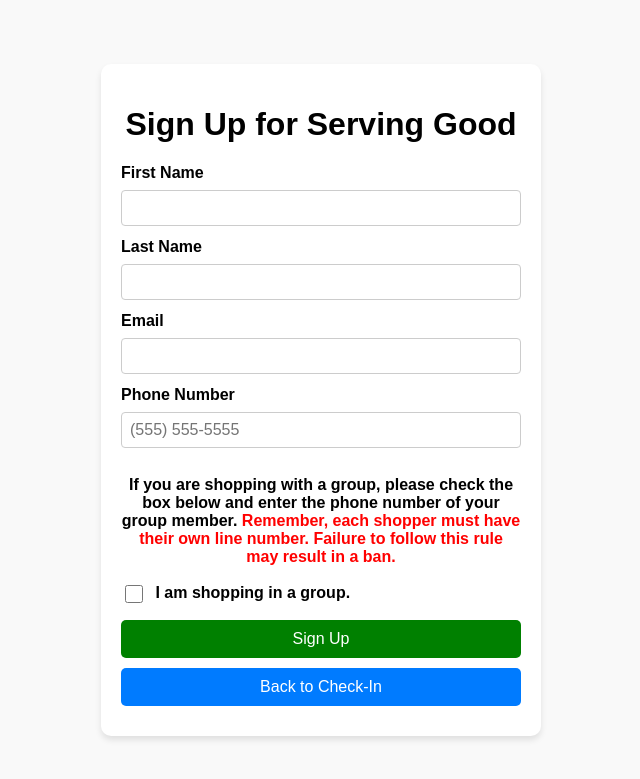
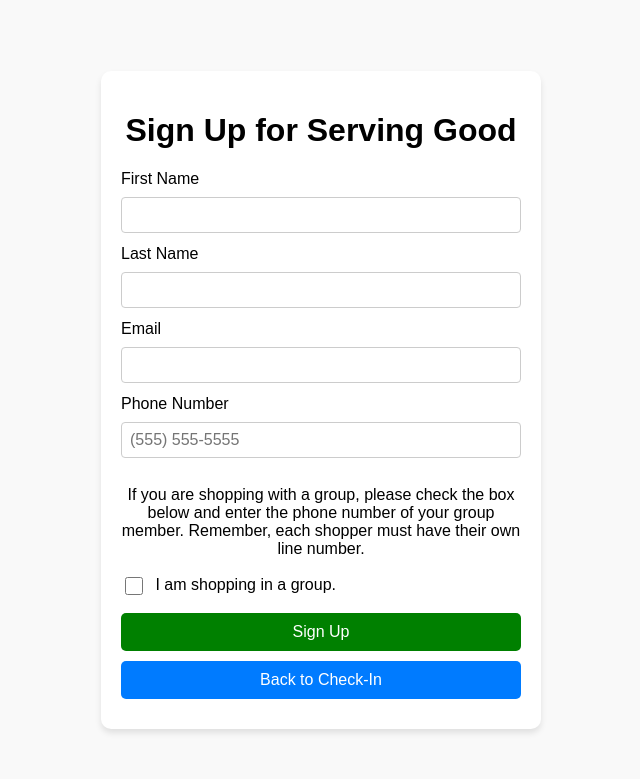
Before and after one commit to 5l8r/ServingGoodCheckInSystem, a Flask app: page /signup in a window 1280 px wide. Shown: the top 779 px of the page, without its empty margins (319-959 px from the left). Run offline with Flask 3, Linux system fonts and the light colour scheme; parts of the project's set-up code (start-up, migrations or seed data) failed here and were passed over.

Commit message:
v1.5.1 - Continued fix

```diff
--- a/templates/signup.html
+++ b/templates/signup.html
@@ -4,7 +4,7 @@
   <meta charset="UTF-8" />
   <title>Serving Good - Sign Up</title>
   <style>
-    /* Match the dimensions from index.html */
+    /* Basic layout */
     body {
       font-family: Arial, sans-serif;
       background-color: #f9f9f9;
@@ -19,11 +19,10 @@
       max-width: 400px;
       margin: 0 auto;
       padding: 20px;
-      background: white;
+      background: #fff;
       border-radius: 10px;
-      box-shadow: 0 4px 6px rgba(0,0,0,0.1);
+      box-shadow: 0 4px 6px rgba(0, 0, 0, 0.1);
       text-align: center;
-      position: relative;
     }
     label {
       display: block;
@@ -55,11 +54,10 @@
       padding: 10px;
       display: none;
     }
-    /* When checkbox is checked, show group-section */
+    /* Show group section when checkbox is checked */
     #toggle-group:checked ~ .group-section {
       display: block;
     }
-    /* Global button styling */
     button {
       width: 100%;
       padding: 10px 15px;
@@ -68,44 +66,27 @@
       border: none;
       border-radius: 5px;
       cursor: pointer;
-      color: white;
+      color: #fff;
       transition: background-color 0.2s ease-in;
     }
-    /* Sign Up Button */
     #signup-btn {
       background-color: #008000;
     }
     #signup-btn:hover {
       background-color: #006000;
     }
-    /* Back to Login Button */
     #back-to-login {
       background-color: #007bff;
     }
     #back-to-login:hover {
       background-color: #0056b3;
     }
-    /* Make checkbox bigger */
     input[type="checkbox"] {
       width: 18px;
       height: 18px;
       margin-right: 8px;
       vertical-align: middle;
     }
-    label, p {
-      font-size: 16px;
-      margin: 0;
-      display: block;
-    }
-    /* Group shopping message */
-    .group-warning {
-      font-weight: bold;
-      margin: 16px 0;
-    }
-    .group-warning .warning-text {
-      color: red;
-    }
-    /* Spinner style */
     .spinner {
       display: none;
       margin: 20px auto;
@@ -119,16 +100,6 @@
     @keyframes spin {
       0% { transform: rotate(0deg); }
       100% { transform: rotate(360deg); }
-    }
-    form label {
-      font-weight: bold;
-      display: block;
-      margin-bottom: 4px;
-    }
-    #success-div {
-      color: #008000;
-      font-weight: bold;
-      margin-top: 10px;
     }
   </style>
 </head>
@@ -148,11 +119,10 @@
       <label for="phone">Phone Number</label>
       <input type="text" id="phone" name="phone" placeholder="(555) 555-5555" required />
 
-      <!-- Group shopping instructions -->
       <p class="group-warning">
         If you are shopping with a group, please check the box below and enter the phone number of your group member.
         <span class="warning-text">
-          Remember, each shopper must have their own line number. Failure to follow this rule may result in a ban.
+          Remember, each shopper must have their own line number.
         </span>
       </p>
 
@@ -177,36 +147,34 @@
   </div>
 
   <script>
-    // Helper function for logging
+    // Simple client-side logging (to browser console)
     function logDebug(...args) {
       console.log(...args);
     }
 
-    // Normalize phone on the client side
+    // Client-side phone normalization (matches server logic)
     function frontEndNormalizePhone(raw) {
       if (!raw) return null;
       const stripped = raw.replace(/[^\d]/g, "");
       if (stripped.length === 10) return stripped;
-      if (stripped.length === 11 && stripped.startsWith("1")) {
-        return stripped.slice(1);
-      }
+      if (stripped.length === 11 && stripped.startsWith("1")) return stripped.slice(1);
       return null;
     }
 
-    // Toggle the group section based on checkbox
+    // Toggle group section based on checkbox state.
     const toggleGroupCheckbox = document.getElementById("toggle-group");
     const groupSection = document.getElementById("group-section");
     toggleGroupCheckbox.addEventListener("change", () => {
       groupSection.style.display = toggleGroupCheckbox.checked ? "block" : "none";
     });
 
-    // "Back to Check-In" button
+    // "Back to Check-In" button action.
     const backToLoginBtn = document.getElementById("back-to-login");
     backToLoginBtn.addEventListener("click", () => {
       window.location.href = "/";
     });
 
-    // Form submission handler
+    // Form submission handler.
     const form = document.getElementById("signup-form");
     const errorDiv = document.getElementById("error-msg");
     const successDiv = document.getElementById("success-msg");
@@ -255,33 +223,32 @@
         return;
       }
 
-      // Build the payload exactly as expected by your server
+      // Build payload exactly as expected.
       const payload = {
         firstName: fname,
         lastName: lname,
         email: email,
         phone: normalizedPhone,
-        groupPhone: groupPhone // Empty string if not shopping in a group
+        groupPhone: groupPhone // Will be empty string if not provided.
       };
 
       logDebug("Payload to send:", payload);
 
       try {
-        const response = await fetch("/signup", {
+        // Post the sign-up data to the Flask app.
+        const resp = await fetch("/signup", {
           method: "POST",
           headers: { "Content-Type": "application/json" },
           body: JSON.stringify(payload)
         });
         spinner.style.display = "none";
-
-        const json = await response.json();
+        // Parse JSON response.
+        const json = await resp.json();
         logDebug("Response from /signup:", json);
-
         if (json.error) {
           errorDiv.textContent = json.error;
           return;
         }
-
         successDiv.textContent = "Successfully signed up! Redirecting...";
         setTimeout(() => {
           window.location.href = "/";
```
